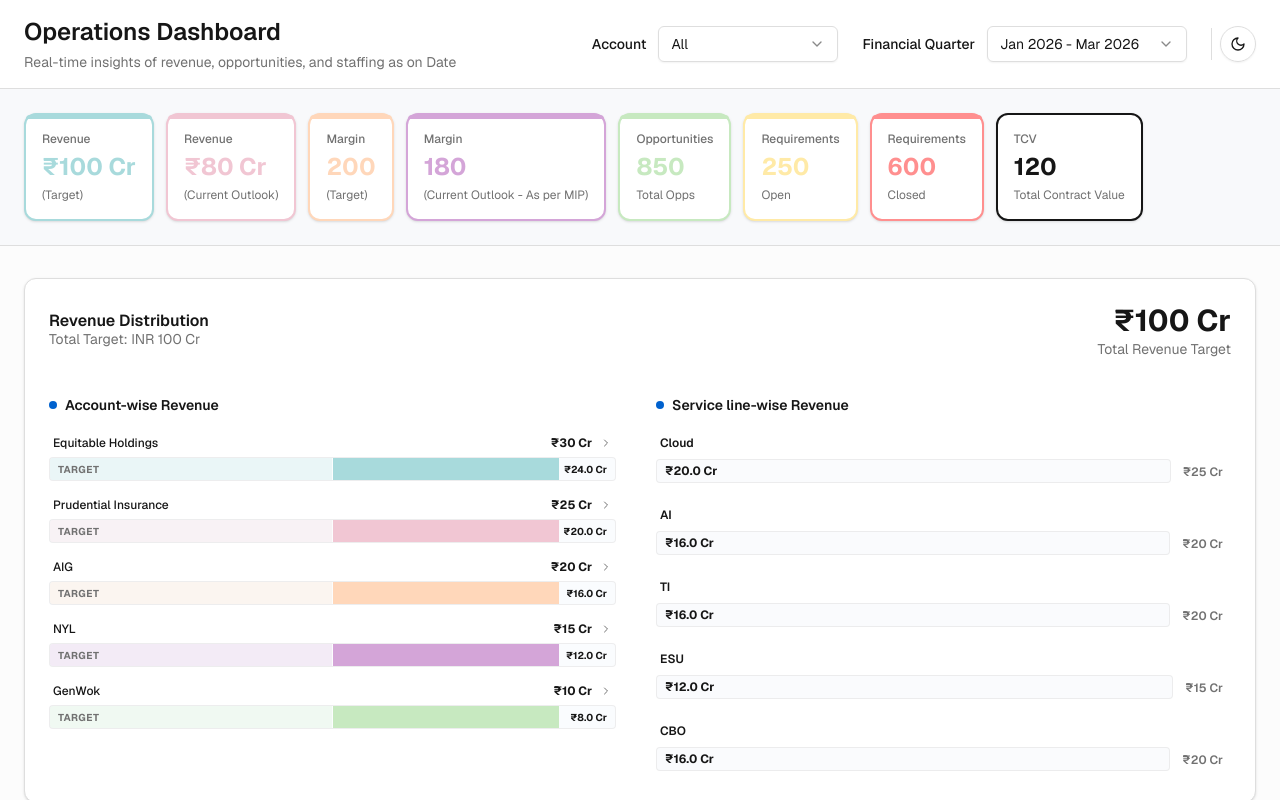
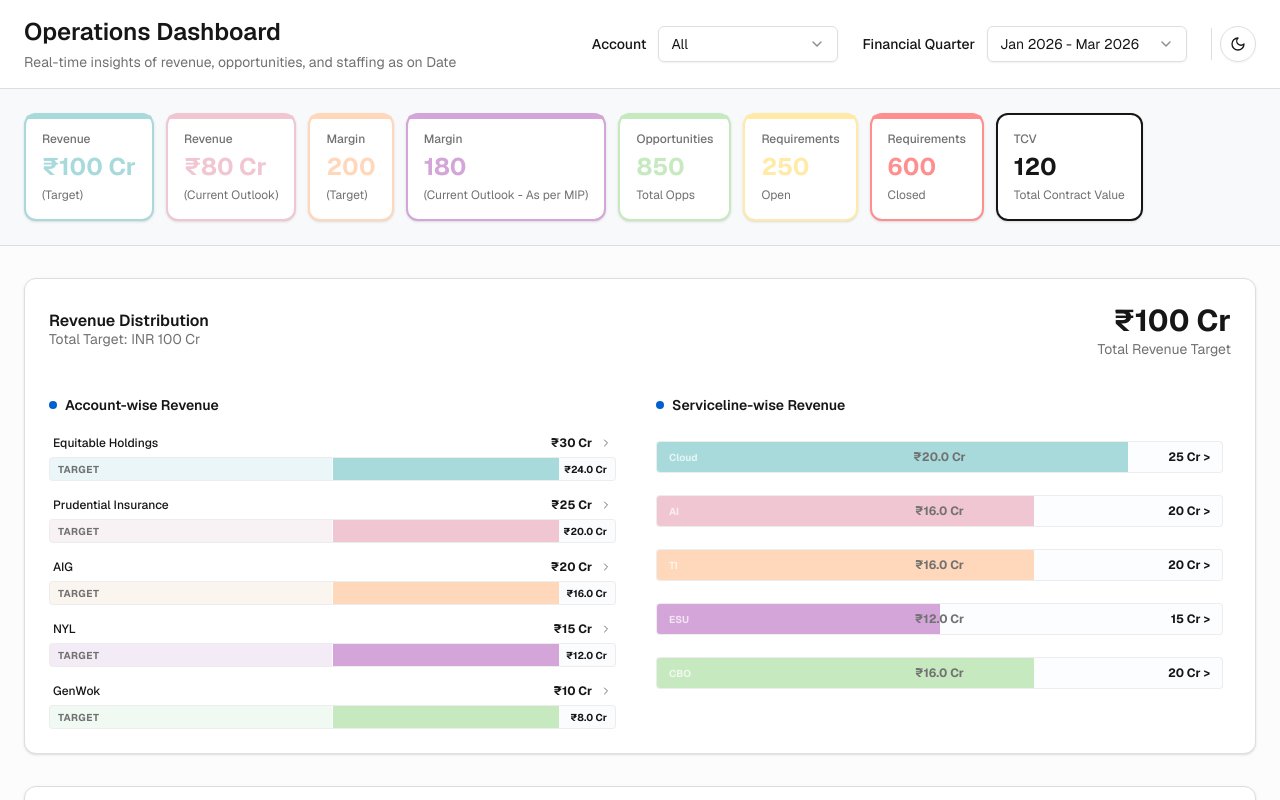
Before and after one commit to VigneshSrinivasagan/Business-Analytics-Dashboard, a Next.js app: page / in a window 1280 px wide. Shown: the top 800 px of the page. Built offline with nearby package versions, Linux system fonts and the light colour scheme.

Commit message:
Restored v1: Import from GitHub

```diff
--- a/components/revenue-module.tsx
+++ b/components/revenue-module.tsx
@@ -195,64 +195,38 @@ export function RevenueModule({ onProjectSelect, accounts, serviceLines }: Reven
             <div className="flex flex-col gap-4 overflow-y-auto max-h-[400px] pr-2 custom-scrollbar">
               <h4 className="text-sm font-semibold flex items-center gap-2 sticky top-0 bg-card z-10 py-1">
                 <div className="h-2 w-2 rounded-full bg-primary" />
-                Service line-wise Revenue
+                Serviceline-wise Revenue
               </h4>
-              <div className="space-y-6">
-                {revenueData.map((item) => {
-                  const achievedValue = item.value * 0.8
-                  const targetValue = item.value
-                  const percentageAchieved = (achievedValue / targetValue) * 100
-
-                  return (
+              <div className="space-y-4">
+                {revenueData.map((item) => (
                   <button
                     key={item.name}
                     onClick={() => handleDataClick(item.name, item.value)}
-                      className="group w-full space-y-2 transition-opacity hover:opacity-80"
+                    className="group w-full space-y-1.5 transition-opacity hover:opacity-80"
                   >
-                      <div className="flex items-center justify-between text-xs font-medium px-1">
-                        <span className="truncate font-semibold text-foreground">{item.name}</span>
-                      </div>
-                      <div className="flex items-center gap-3">
-                        <div className="flex-1 relative">
-                          {/* Background bar container */}
-                          <div className="relative h-6 w-full rounded-sm overflow-hidden bg-muted/30 border border-border/50">
-                            {/* Gradient fill bar */}
+                    <div className="flex items-center justify-between text-xs font-medium px-1"></div>
+                    <div className="relative h-8 w-full rounded-sm overflow-hidden bg-muted/20 border border-border/50">
                       <div
-                              className="absolute inset-y-0 left-0 transition-all duration-1000 ease-out rounded-sm flex items-center px-2"
-                              style={{
-                                width: `${percentageAchieved}%`,
-                                background: `linear-gradient(to right, ${item.color}40, ${item.color}ff)`,
-                              }}
+                        className="absolute inset-y-0 left-0 transition-all duration-1000 ease-out flex items-center px-3"
+                        style={{ backgroundColor: item.color, width: `${(item.value / 30) * 100}%` }}
                       >
-                              {/* Achieved value display inside bar */}
-                              {percentageAchieved > 25 && (
-                                <span className="text-xs font-bold text-foreground whitespace-nowrap">
-                                  ₹{achievedValue.toFixed(1)} Cr
-                                </span>
-                              )}
-                            </div>
-
-                            {/* Achieved value display outside bar (when bar is small) */}
-                            {percentageAchieved <= 25 && (
-                              <div className="absolute inset-y-0 left-0 flex items-center px-2">
-                                <span className="text-xs font-bold text-foreground whitespace-nowrap">
-                                  ₹{achievedValue.toFixed(1)} Cr
+                        <span className="text-[10px] text-white font-bold whitespace-nowrap opacity-70">
+                          {item.name}
                         </span>
                       </div>
-                            )}
+                      <div className="absolute inset-y-0 left-0 w-full flex items-center justify-center pointer-events-none">
+                        <span className="text-xs font-bold text-muted-foreground">
+                          ₹{(item.value * 0.8).toFixed(1)} Cr
+                        </span>
                       </div>
-                        </div>
-
-                        {/* Target value display outside and to the right of bar */}
-                        <div className="whitespace-nowrap min-w-max">
-                          <span className="text-xs font-semibold text-muted-foreground">
-                            ₹{targetValue} Cr
+                      <div className="absolute inset-y-0 right-0 flex items-center pr-3 pointer-events-none">
+                        <span className="text-xs font-bold text-foreground">
+                          {item.value} Cr {">"}
                         </span>
                       </div>
                     </div>
                   </button>
-                  )
-                })}
+                ))}
               </div>
             </div>
           </div>
```
Lines whose indentation alone changed are shown as unchanged.
